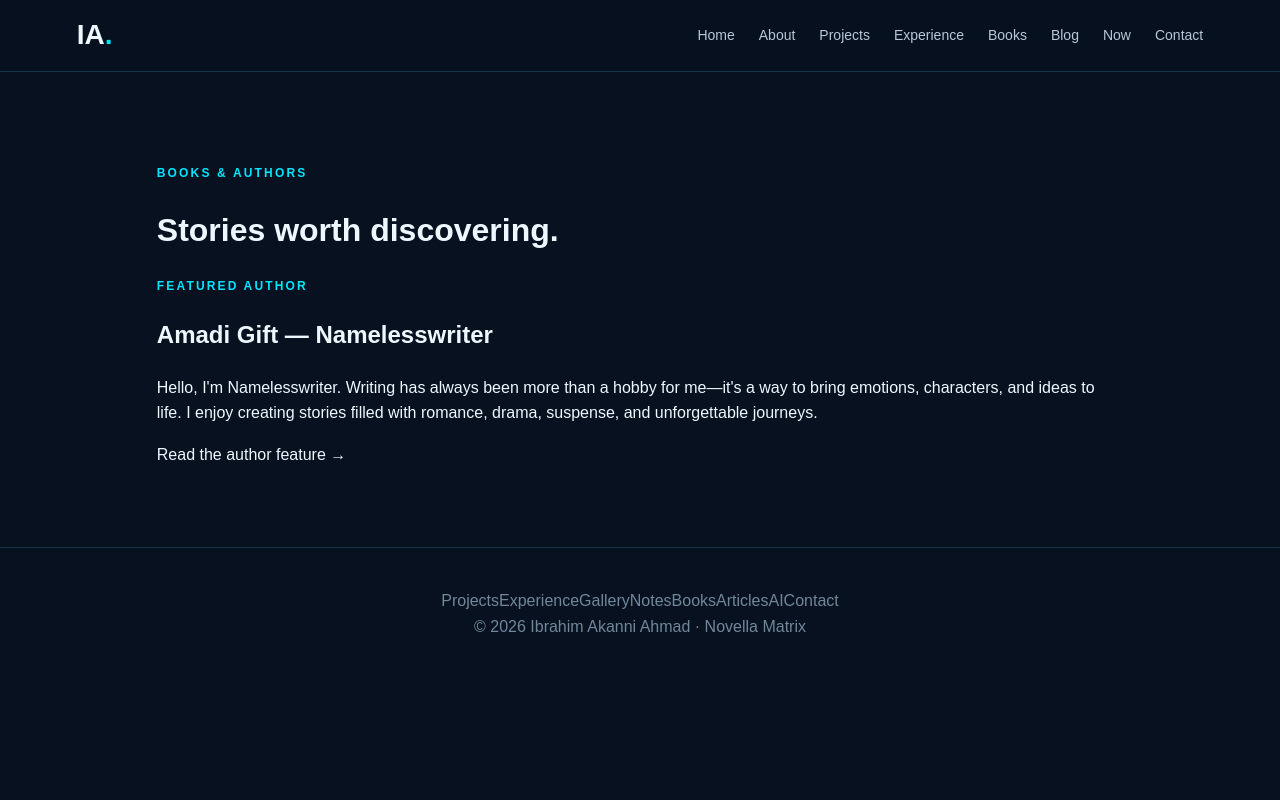
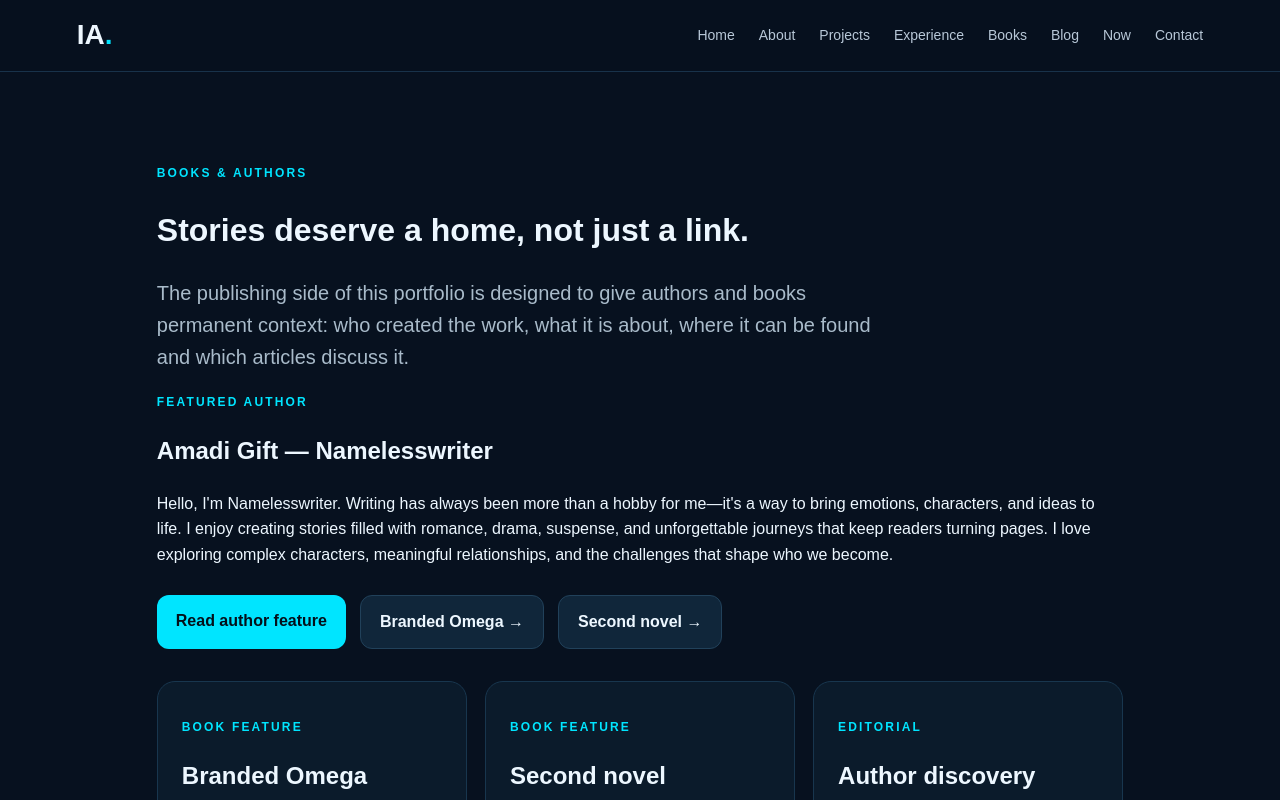
Before and after one commit to Stevebook001/Akode, a Next.js app: page /books in a window 1280 px wide. Shown: the top 800 px of the page. Built offline with nearby package versions, Linux system fonts and the light colour scheme.

Commit message:
Expand page.tsx for portfolio

```diff
--- a/app/books/page.tsx
+++ b/app/books/page.tsx
@@ -1,21 +1,20 @@
-export const metadata = { title: "Books | Ibrahim Akanni Ahmad" };
+export const metadata = { title: "Books & Authors | Ibrahim Akanni Ahmad", description: "Author and book discovery pages connected to the portfolio." };
 
 export default function Books() {
-  return (
-    <main className="page">
-      <p className="eyebrow">BOOKS &amp; AUTHORS</p>
-      <h1>Stories worth discovering.</h1>
-      <article className="feature">
-        <p className="eyebrow">FEATURED AUTHOR</p>
-        <h2>Amadi Gift — Namelesswriter</h2>
-        <p>
-          Hello, I&apos;m Namelesswriter. Writing has always been more than a
-          hobby for me—it&apos;s a way to bring emotions, characters, and ideas
-          to life. I enjoy creating stories filled with romance, drama,
-          suspense, and unforgettable journeys.
-        </p>
-        <a href="/authors/namelesswriter">Read the author feature →</a>
-      </article>
-    </main>
-  );
+  return <main className="page">
+    <p className="eyebrow">BOOKS & AUTHORS</p><h1>Stories deserve a home, not just a link.</h1>
+    <p className="lead">The publishing side of this portfolio is designed to give authors and books permanent context: who created the work, what it is about, where it can be found and which articles discuss it.</p>
+
+    <article className="feature">
+      <p className="eyebrow">FEATURED AUTHOR</p><h2>Amadi Gift — Namelesswriter</h2>
+      <p>Hello, I&apos;m Namelesswriter. Writing has always been more than a hobby for me—it&apos;s a way to bring emotions, characters, and ideas to life. I enjoy creating stories filled with romance, drama, suspense, and unforgettable journeys that keep readers turning pages. I love exploring complex characters, meaningful relationships, and the challenges that shape who we become.</p>
+      <div className="actions"><a className="button" href="/authors/namelesswriter">Read author feature</a><a className="button alt" href="https://m.pahina.com/novel/2611437824.html" target="_blank" rel="noreferrer">Branded Omega →</a><a className="button alt" href="https://m.pahina.com/novel/3828441344.html" target="_blank" rel="noreferrer">Second novel →</a></div>
+    </article>
+
+    <div className="grid">
+      <section className="card"><p className="eyebrow">BOOK FEATURE</p><h2>Branded Omega</h2><p>A featured novel connected to Namelesswriter&apos;s author profile. The book page is kept as an external publication destination rather than copied into this portfolio.</p><a href="https://m.pahina.com/novel/2611437824.html" target="_blank" rel="noreferrer">Open Branded Omega on Pahina →</a></section>
+      <section className="card"><p className="eyebrow">BOOK FEATURE</p><h2>Second novel</h2><p>A second publication destination supplied for the author. The title can be added when the author provides the final public title and description.</p><a href="https://m.pahina.com/novel/3828441344.html" target="_blank" rel="noreferrer">Open second novel on Pahina →</a></section>
+      <section className="card"><p className="eyebrow">EDITORIAL</p><h2>Author discovery</h2><p>Read the long-form articles about building useful author pages, reader discovery and publishing infrastructure.</p><a href="/blog/author-discovery-in-the-digital-age">Read author discovery article →</a></section>
+    </div>
+  </main>;
 }
```
